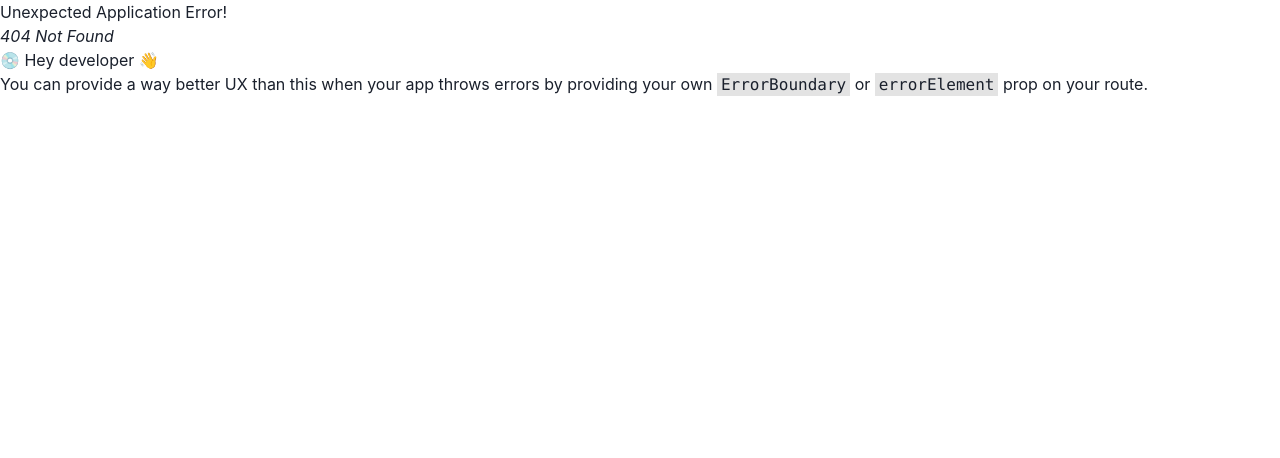
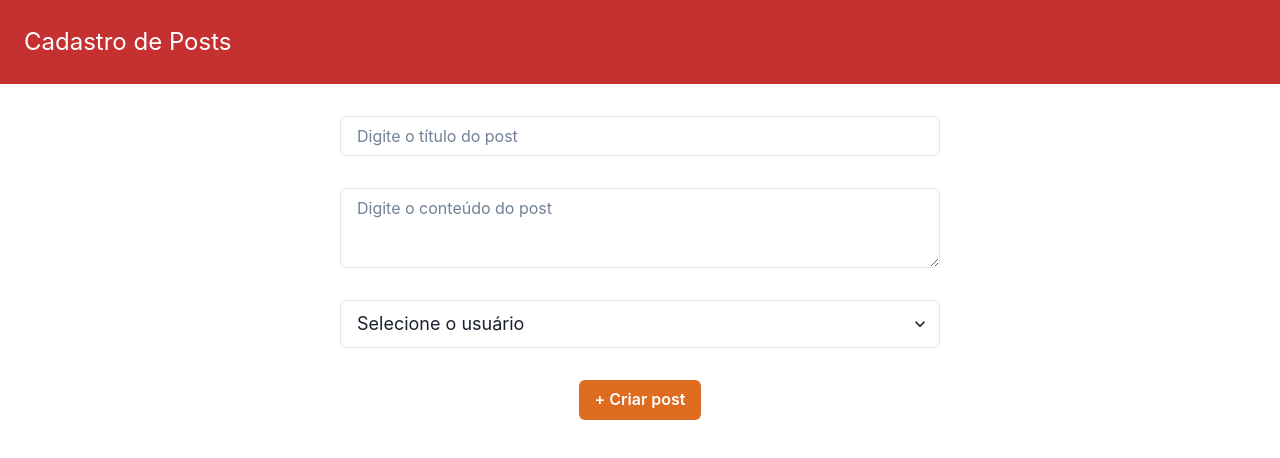
Before and after one commit to claudiaps/Front-end-tads3-2024, a React (Create React App) app in the folder aula-tads/: page /post in a window 1280 px wide. Before the commit this address had no page. Shown: the top 458 px of the page. Built offline with nearby package versions, Linux system fonts and the light colour scheme.

Commit message:
cria pagina para cadastro de posts

```diff
--- a/aula-tads/src/App.js
+++ b/aula-tads/src/App.js
@@ -7,11 +7,16 @@
 import Profile from "./pages/Profile";
 import { ChakraProvider } from "@chakra-ui/react";
 import SearchPokemon from "./pages/SearchPokemon";
+import CreatePost from "./pages/CreatePost";
 
 const router = createBrowserRouter([
   {
     path: "/",
     element: <Home />,
+  },
+  {
+    path: "/post",
+    element: <CreatePost />,
   },
   {
     path: "/list",
--- /dev/null
+++ b/aula-tads/src/pages/CreatePost.js
@@ -0,0 +1,94 @@
+import { Button, Flex, Input, Select, Textarea } from "@chakra-ui/react";
+import Header from "../components/Header";
+import { useState } from "react";
+import axios from "axios";
+
+const USERS = [
+  {
+    name: "Claudia",
+    id: 1,
+  },
+  {
+    name: "João",
+    id: 2,
+  },
+  {
+    name: "Bruno",
+    id: 3,
+  },
+];
+
+const CreatePost = () => {
+  const [titleInput, setTitleInput] = useState();
+  const [bodyInput, setBodyInput] = useState();
+  const [userInput, setUserInput] = useState();
+
+  const onChangeTitleInput = (event) => {
+    setTitleInput(event.target.value);
+  };
+
+  const onChangeBodyInput = (event) => {
+    setBodyInput(event.target.value);
+  };
+
+  const onChangeUserInput = (event) => {
+    setUserInput(event.target.value);
+  };
+
+  // dontpad.com/front3tads
+  const createPost = async () => {
+    try {
+      await axios.post("https://jsonplaceholder.typicode.com/posts", {
+        title: titleInput,
+        body: bodyInput,
+        userId: userInput,
+      });
+    } catch (error) {
+      console.log(error);
+    }
+  };
+
+  return (
+    <div>
+      <Header title="Cadastro de Posts" />
+      <Flex
+        direction="column"
+        gap={8}
+        padding={8}
+        justifyContent="center"
+        alignItems="center"
+      >
+        <Input
+          placeholder="Digite o título do post"
+          value={titleInput}
+          onChange={onChangeTitleInput}
+          width={600}
+        />
+        <Textarea
+          placeholder="Digite o conteúdo do post"
+          value={bodyInput}
+          onChange={onChangeBodyInput}
+          width={600}
+        />
+        <Select
+          placeholder="Selecione o usuário"
+          onChange={onChangeUserInput}
+          value={userInput}
+          width={600}
+          size="lg"
+        >
+          {USERS.map((user) => (
+            <option value={user.id} key={user.id}>
+              {user.name}
+            </option>
+          ))}
+        </Select>
+        <Button colorScheme="orange" onClick={createPost}>
+          + Criar post
+        </Button>
+      </Flex>
+    </div>
+  );
+};
+
+export default CreatePost;
```
